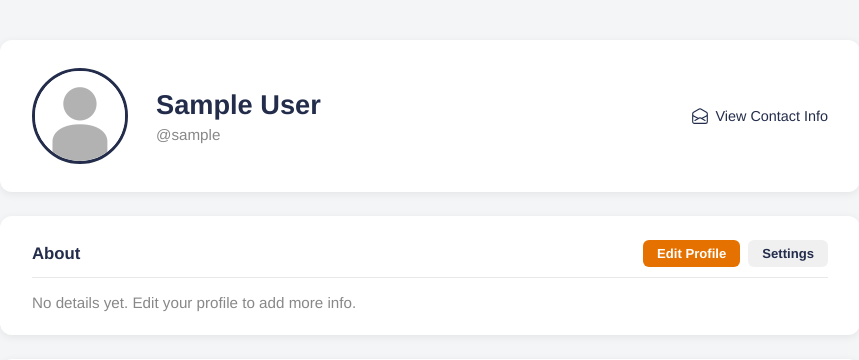
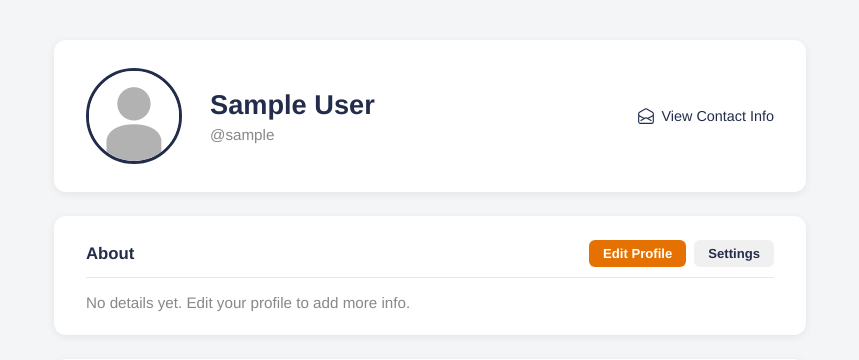
Before and after one commit to aranjothi/uvaclearinghouse, a Django app: page /profile/ in a window 1280 px wide. Shown: the part 61-421 px from the top of the page, without its empty margins (210-1069 px from the left). Run offline with Django 5.2, Linux system fonts and the light colour scheme; the visitor is signed in with stand-in values (Sample User, id 1); data that the repository does not hold is empty; parts of the project's set-up code (start-up, migrations or seed data) failed here and were passed over.

Commit message:
lower ad column breakpoint from 1400px to 900px and use fixed-width columns
Co-Authored-By: Claude Sonnet 4.6 <noreply@anthropic.com>

```diff
--- a/django/main/templates/main/dm_conversation.html
+++ b/django/main/templates/main/dm_conversation.html
@@ -11,7 +11,7 @@
         .ad-col-left  { justify-content: flex-end;   padding-right: 64px; }
         .ad-col-right { justify-content: flex-start; padding-left:  64px; }
         .ad-col a img { width: 200px; height: auto; display: block; border-radius: 8px; }
-        @media (max-width: 1400px) { .ad-col { display: none; } }
+        @media (max-width: 900px) { .ad-col { display: none; } }
         .chat-inner { flex: 1; display: flex; flex-direction: column; overflow: hidden; min-width: 0; }
         nav { background-color: #232D4B; padding: 0 40px; display: flex; align-items: center; justify-content: space-between; flex-shrink: 0; }
         nav .logo { color: #FFFFFF; font-size: 1.4rem; font-weight: bold; letter-spacing: 1px; }
--- a/django/main/templates/main/dm_inbox.html
+++ b/django/main/templates/main/dm_inbox.html
@@ -20,11 +20,11 @@
         .dropdown a:hover, .dropdown button:hover { background-color: #f0f0f0; }
         .nav-icon.open .dropdown { display: block; }
         .ads-outer { display: flex; align-items: flex-start; justify-content: center; }
-        .ad-col { flex: 1; display: flex; min-width: 0; padding-top: 2.5rem; }
+        .ad-col { width: 264px; flex-shrink: 0; display: flex; padding-top: 2.5rem; }
         .ad-col-left  { justify-content: flex-end;   padding-right: 64px; }
         .ad-col-right { justify-content: flex-start; padding-left:  64px; }
         .ad-col a img { width: 200px; height: auto; display: block; border-radius: 8px; }
-        @media (max-width: 1400px) { .ad-col { display: none; } }
+        @media (max-width: 900px) { .ad-col { display: none; } }
         .container { flex: 0 1 700px; min-width: 0; margin: 2.5rem 0; padding: 0; }
         .page-title { font-size: 22px; font-weight: bold; color: #232D4B; margin-bottom: 1.5rem; display: flex; align-items: center; gap: 10px; }
         .convo-card { background: #fff; border-radius: 12px; border: 1px solid #e0e0e0; padding: 14px 20px; margin-bottom: 10px; display: flex; justify-content: space-between; align-items: center; text-decoration: none; color: inherit; transition: border-color 0.15s; }
--- a/django/main/templates/main/forum_thread.html
+++ b/django/main/templates/main/forum_thread.html
@@ -15,15 +15,15 @@ body { font-family: Helvetica, Arial, sans-serif; background-color: #f4f5f7; col
     align-items: flex-start;
 }
 .ad-col {
-    flex: 1;
+    width: 264px;
+    flex-shrink: 0;
     display: flex;
-    min-width: 0;
     padding-top: 40px;
 }
 .ad-col-left  { justify-content: flex-end;   padding-right: 64px; }
 .ad-col-right { justify-content: flex-start; padding-left:  64px; }
 .ad-col a img { width: 200px; height: auto; display: block; border-radius: 8px; }
-@media (max-width: 1400px) { .ad-col { display: none; } }
+@media (max-width: 900px) { .ad-col { display: none; } }
 
 .page-content {
     flex: 0 1 860px;
--- a/django/main/templates/main/profile.html
+++ b/django/main/templates/main/profile.html
@@ -33,15 +33,15 @@ nav ul li a:hover { border-bottom: 3px solid #E57200; }
     justify-content: center;
 }
 .ad-col {
-    flex: 1;
+    width: 264px;
+    flex-shrink: 0;
     display: flex;
-    min-width: 0;
     padding-top: 40px;
 }
 .ad-col-left  { justify-content: flex-end;   padding-right: 64px; }
 .ad-col-right { justify-content: flex-start; padding-left:  64px; }
 .ad-col a img { width: 200px; height: auto; display: block; border-radius: 8px; }
-@media (max-width: 1400px) { .ad-col { display: none; } }
+@media (max-width: 900px) { .ad-col { display: none; } }
 
 .page-content {
     flex: 0 1 860px;
```
